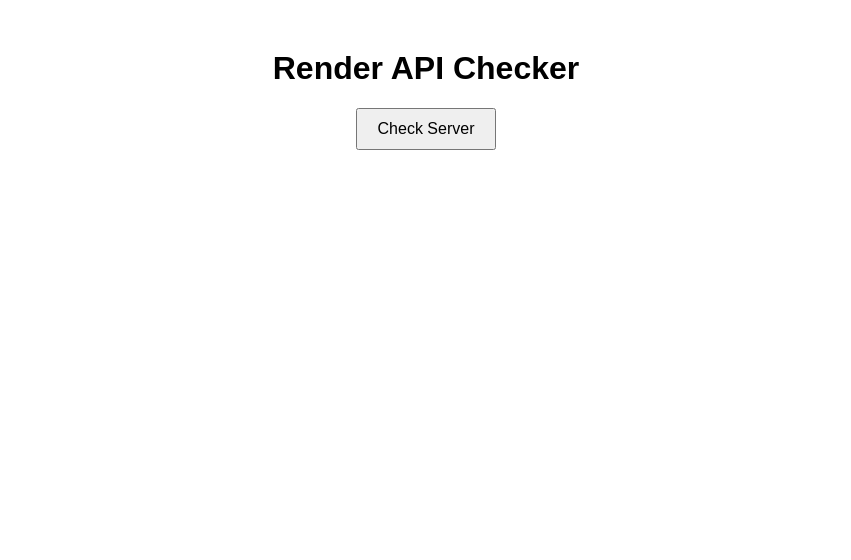
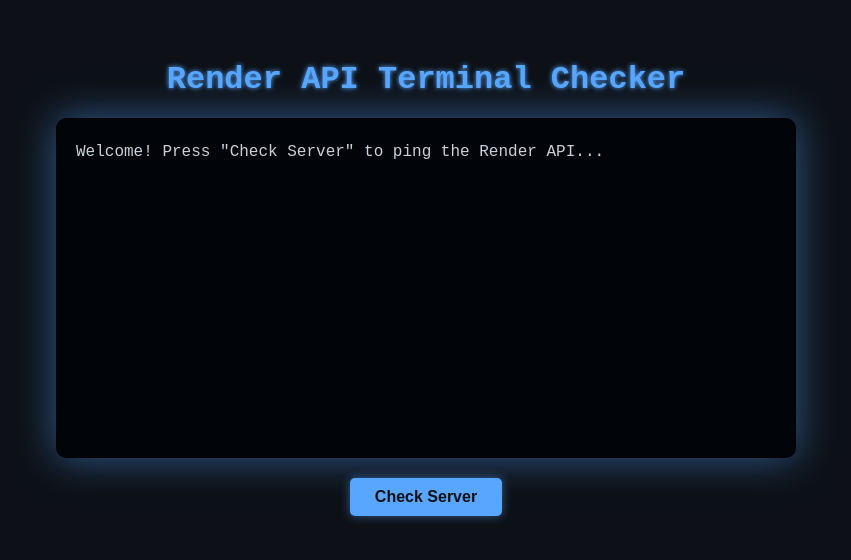
Before and after one commit to Kennyk1/difi_vip, a plain HTML site: page docs/index.html in a window 1280 px wide. Shown: the whole page, without its empty margins (214-1065 px from the left). Drawn offline with Linux system fonts and the light colour scheme.

Commit message:
Revamp Render API Checker UI and functionality

```diff
--- a/docs/index.html
+++ b/docs/index.html
@@ -2,34 +2,115 @@
 <html lang="en">
 <head>
 <meta charset="UTF-8">
-    <title>Check Render API</title>
+<title>Render API Terminal Checker</title>
 <style>
-        body { font-family: Arial, sans-serif; text-align: center; margin-top: 50px; }
-        button { padding: 10px 20px; font-size: 16px; cursor: pointer; }
-        pre { background: #f4f4f4; padding: 15px; border-radius: 5px; display: inline-block; margin-top: 20px; }
+    /* Terminal vibe */
+    body {
+        background: #0d1117;
+        color: #c9d1d9;
+        font-family: 'Courier New', monospace;
+        display: flex;
+        flex-direction: column;
+        align-items: center;
+        justify-content: flex-start;
+        height: 100vh;
+        margin: 0;
+        padding: 40px 20px;
+        overflow: hidden;
+    }
+
+    h1 {
+        color: #58a6ff;
+        text-shadow: 0 0 5px #58a6ff;
+        margin-bottom: 20px;
+    }
+
+    #terminal {
+        background: #010409;
+        border-radius: 10px;
+        width: 90%;
+        max-width: 700px;
+        padding: 20px;
+        box-shadow: 0 0 20px #58a6ff50;
+        overflow-y: auto;
+        min-height: 300px;
+    }
+
+    .line {
+        margin: 5px 0;
+    }
+
+    button {
+        margin-top: 20px;
+        padding: 10px 25px;
+        font-size: 16px;
+        border: none;
+        border-radius: 5px;
+        cursor: pointer;
+        background: #58a6ff;
+        color: #0d1117;
+        font-weight: bold;
+        box-shadow: 0 0 10px #58a6ff80;
+        transition: all 0.2s ease;
+    }
+
+    button:hover {
+        background: #1f6feb;
+        box-shadow: 0 0 15px #1f6febaa;
+    }
+
+    /* Animated aura effect for terminal glow */
+    @keyframes glow {
+        0%, 100% { box-shadow: 0 0 20px #58a6ff50; }
+        50% { box-shadow: 0 0 40px #58a6ff80; }
+    }
+
+    #terminal {
+        animation: glow 2s infinite alternate;
+    }
+
+    .success { color: #0ff; } /* cyan-ish for success */
+    .error { color: #f75; }   /* red-ish for errors */
 </style>
 </head>
 <body>
-    <h1>Render API Checker</h1>
+
+<h1>Render API Terminal Checker</h1>
+
+<div id="terminal">
+    <div class="line">Welcome! Press "Check Server" to ping the Render API...</div>
+</div>
+
 <button id="checkBtn">Check Server</button>
-    <div id="result"></div>
 
 <script>
 const button = document.getElementById('checkBtn');
-        const resultDiv = document.getElementById('result');
+const terminal = document.getElementById('terminal');
+
+function addLine(message, type='') {
+    const div = document.createElement('div');
+    div.className = 'line ' + type;
+    div.textContent = message;
+    terminal.appendChild(div);
+    terminal.scrollTop = terminal.scrollHeight;
+}
 
 button.addEventListener('click', () => {
-            resultDiv.innerHTML = "Loading...";
+    addLine('> Checking server...', 'success');
 
-            fetch('https://sample-api-1-ryj7.onrender.com/') // Your Render API URL
-                .then(response => response.json())
+    fetch('https://sample-api-1-ryj7.onrender.com/') // Correct API URL
+        .then(response => {
+            if (!response.ok) throw new Error('Server responded with ' + response.status);
+            return response.json();
+        })
         .then(data => {
-                    resultDiv.innerHTML = `<pre>${JSON.stringify(data, null, 2)}</pre>`;
+            addLine(JSON.stringify(data, null, 2), 'success');
         })
         .catch(err => {
-                    resultDiv.innerHTML = `<pre style="color:red">Error: ${err}</pre>`;
+            addLine('Error: ' + err.message, 'error');
         });
 });
 </script>
+
 </body>
 </html>
```
Lines whose indentation alone changed are shown as unchanged.
